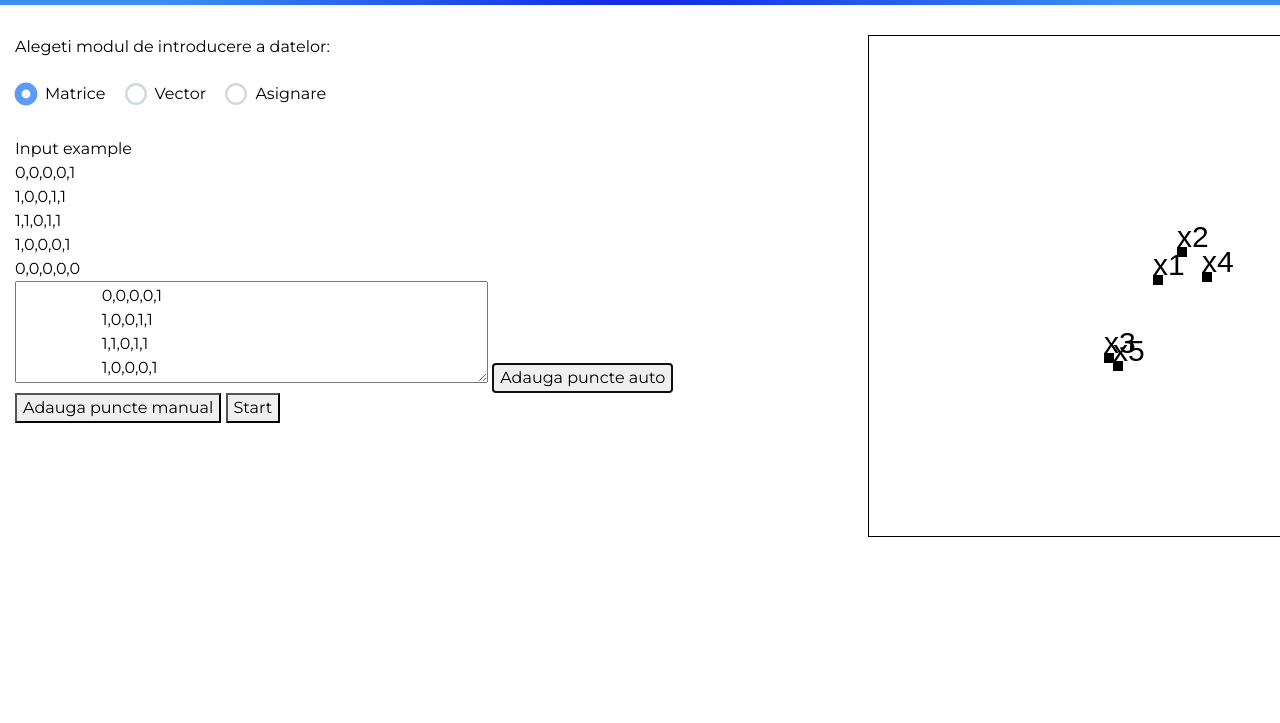
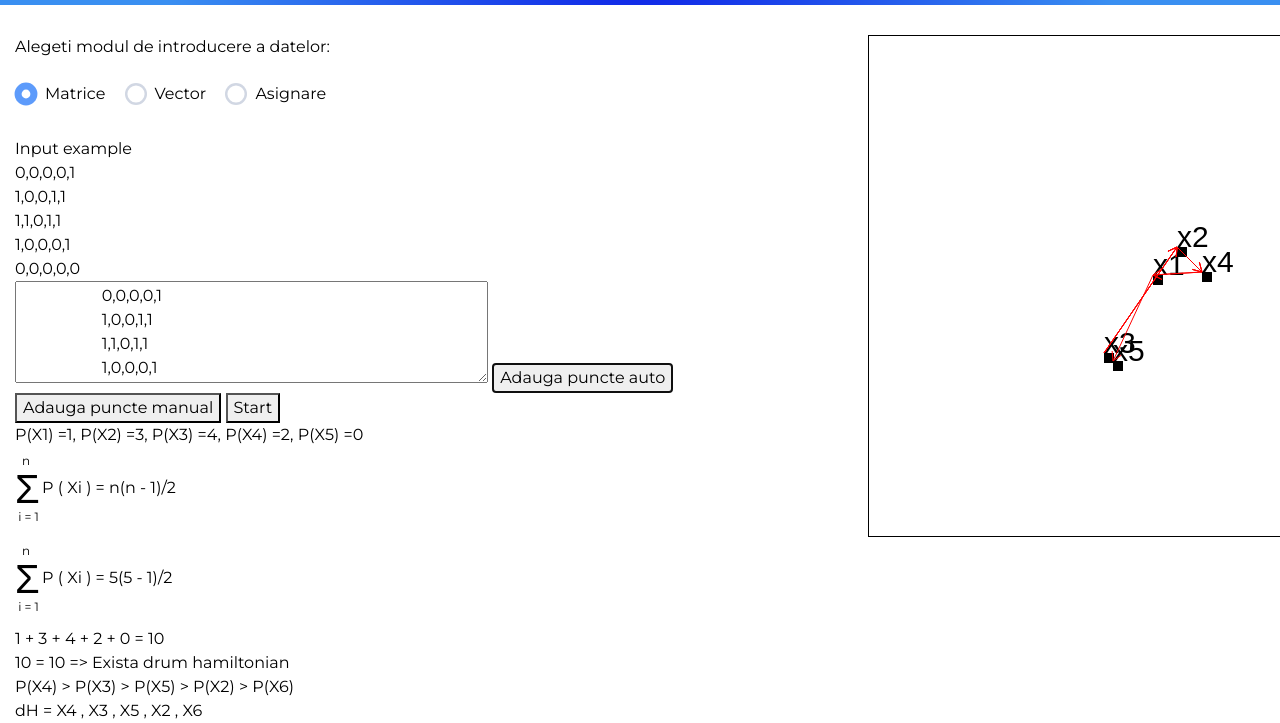
Before and after one commit to catalinchinchisan/chanAlgorithm, a plain HTML site: page index.html in a window 1280 px wide. Both pictures are taken after a click on the button "Adauga puncte auto". Shown: the part 83-806 px from the top of the page. Drawn offline with nearby package versions, Linux system fonts and the light colour scheme.

Commit message:
Improve css

```diff
--- a/script.js
+++ b/script.js
@@ -95,7 +95,9 @@ var getInput = function(){
 
 };
 
-function drawLine(ax,ay,bx,by) {
+var drawLine = function(ax,ay,bx,by,color) {
+    if (color == "red") lineColor = '#ff0000';
+    else lineColor =  "#000"
     var headlen = 10;
     var dx = bx - ax;
     var dy = by - ay;
@@ -106,6 +108,7 @@ function drawLine(ax,ay,bx,by) {
     ctx.lineTo(bx - headlen * Math.cos(angle - Math.PI / 6), by - headlen * Math.sin(angle - Math.PI / 6));
     ctx.moveTo(bx, by);
     ctx.lineTo(bx - headlen * Math.cos(angle + Math.PI / 6), by - headlen * Math.sin(angle + Math.PI / 6));
+    ctx.strokeStyle = lineColor;
     ctx.stroke();
 }
 
@@ -284,11 +287,52 @@ var startAlg = function(type){
 
 var showResult = function(mat){
     var arrayOfNodes = getLines(matrix);
-    console.log("showResult()",arrayOfNodes)
+    var message = "";
+    var nodeSum = 0;
+    var nodesStringVal = "";
+    var sortedPoints = [];
     for (var i = 0; i < arrayOfNodes.length; i++){
-        console.log("P(X" + (i + 1)+") =" + arrayOfNodes[i].length)
+        if(i < arrayOfNodes.length - 1) ch = ", ";
+        else ch = "<br>"
+        message = message + "P(X" + (i + 1)+") =" + arrayOfNodes[i].length + ch;
+        nodeSum = nodeSum + arrayOfNodes[i].length;
+        nodesStringVal = nodesStringVal + arrayOfNodes[i].length + " + ";
+        sortedPoints.push({
+            x: i + 1,
+            len: arrayOfNodes[i].length
+        })
     }
+    nodesStringVal = nodesStringVal.substring(0, nodesStringVal.length - 3);
+    message = message + "<p><span>&Sigma;</span>P ( Xi ) = n(n - 1)/2</p><br>";
+    message = message + "<p><span>&Sigma;</span>P ( Xi ) = "+ arrayOfNodes.length + "(" + arrayOfNodes.length + " - 1)/2</p><br>";
+    message = message + nodesStringVal + " = "+ ((arrayOfNodes.length  * (arrayOfNodes.length - 1))/2)+"<br>";
+    if(nodeSum == ((arrayOfNodes.length  * (arrayOfNodes.length - 1))/2)){// exista drum hamiltonian
+        message = message + nodeSum + " = "+ ((arrayOfNodes.length  * (arrayOfNodes.length - 1))/2)+" => Exista drum hamiltonian<br>";
+        sortedPoints.sort(function(a, b){return b.len - a.len;});
+        var dh = "";
+        for (var i = 0; i < sortedPoints.length; i++){
+            if(i < arrayOfNodes.length - 1) ch = " > ";
+            else ch = "<br>"
+            message = message + "P(X" + (sortedPoints[i].x + 1)+")" + ch;
+            dh = dh + "X" + (sortedPoints[i].x + 1) + " , ";
+        }
+        dh = dh.substring(0, dh.length - 3);
+        message = message +"dH = " + dh;
+        for (var i = 0; i < sortedPoints.length; i++){
+            if(sortedPoints[i] != undefined && sortedPoints[i + 1] != undefined){
+                startPoint = getPointCoordonate(sortedPoints[i].x);
 
+                stopPoint = getPointCoordonate(sortedPoints[i + 1].x);
+                if(startPoint && stopPoint){
+                    drawLine(startPoint.x,startPoint.y,stopPoint.x,stopPoint.y, "red");
+                }
+            }
+        }
+    }else{
+        message = message + nodeSum + " != "+ ((arrayOfNodes.length  * (arrayOfNodes.length - 1))/2)+" => Nu exista drum hamiltonian<br>"
+
+    }
+    $('#resultsMessage').html((message));
 }
 $('input[type=radio][name=inputType]').change(function() {
     inputType = this.value;
--- a/style.css
+++ b/style.css
@@ -63,3 +63,38 @@ body{
 .radio:hover input:checked + span:after {
     transform: scale(0.4);
 }
+
+#resultsMessage p {
+    height: 50px;
+    line-height: 50px;
+}
+
+#resultsMessage span {
+    position: relative;
+    font-size: 2.5em;
+    display: inline-block;
+    line-height: .7em;
+    vertical-align: middle;
+}
+
+#resultsMessage span:before {
+    font-size: 12px;
+    display: block;
+    position absolute;
+    left: 0;
+    top: 0;
+    content: "n";
+    width: 22px;
+    text-align: center;
+}
+
+#resultsMessage span:after {
+    font-size: 12px;
+    display: block;
+    position absolute;
+    left: 0;
+    bottom: 0;
+    content: "i = 1";
+    width: 27px;
+    text-align: center;
+}
```
